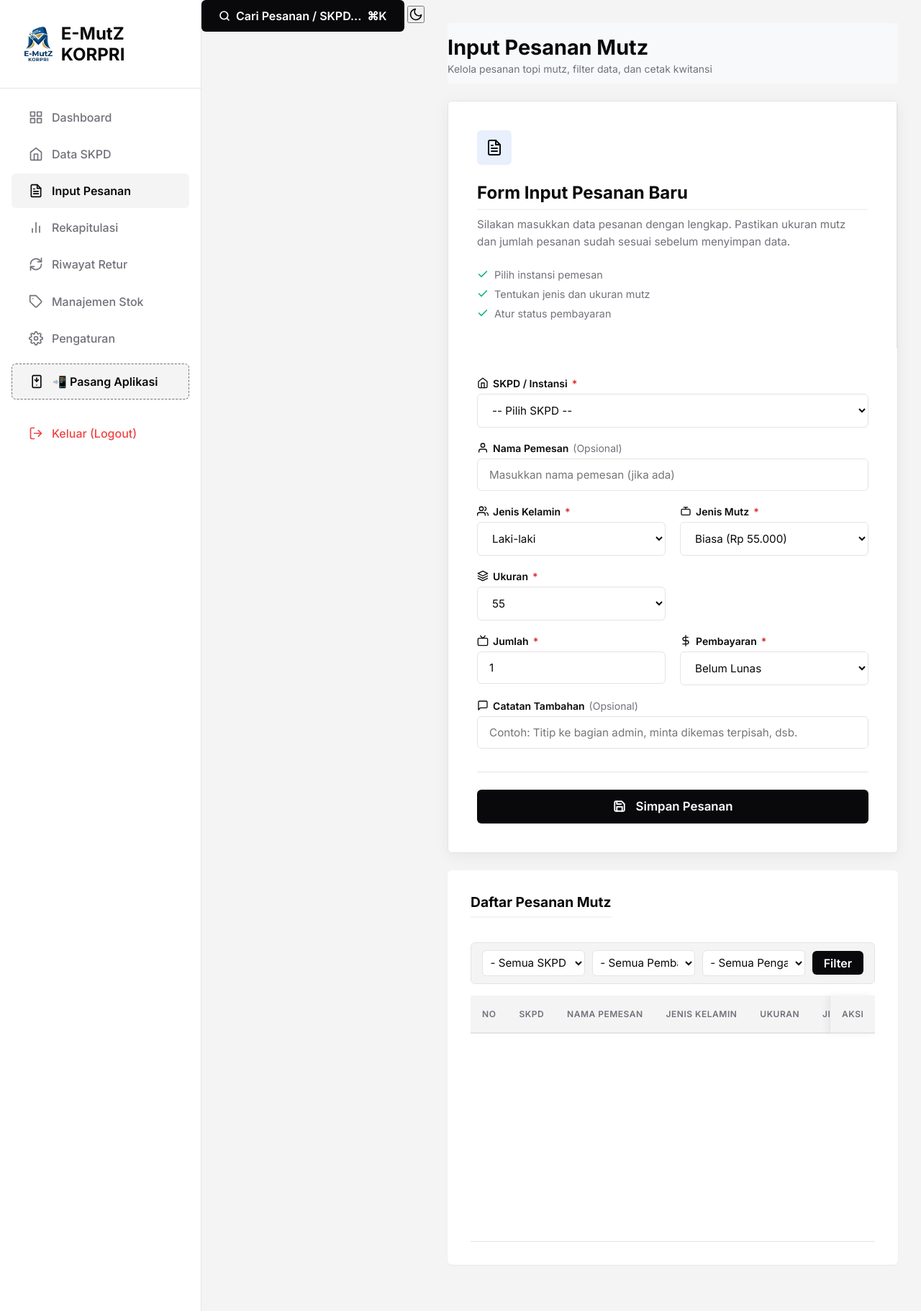
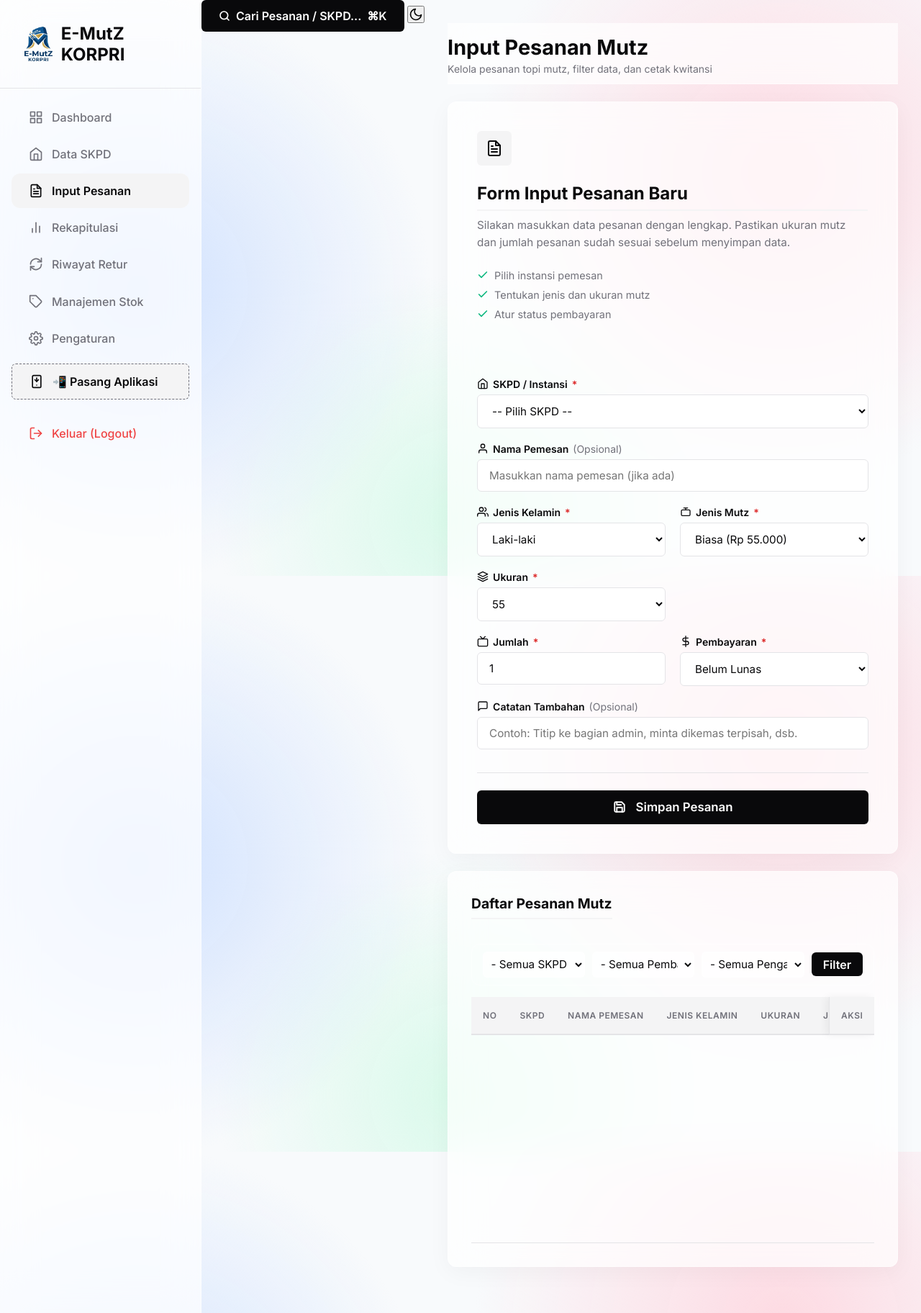
Before and after one commit to kyraaa-dev/aplikasi-rekap-pemesanan, a PHP site: page /pesanan.php in a window 1280 px wide. Shown: the whole page at 72% size. Run offline with PHP 8.4, Linux system fonts and the light colour scheme; the visitor is signed in with stand-in values (Sample User, id 1); data that the repository does not hold is empty; some libraries are stand-ins or nearby versions.

Commit message:
UI: Premium Glassmorphism Redesign

```diff
--- a/assets/css/app.css
+++ b/assets/css/app.css
@@ -13,7 +13,12 @@
     --danger: #EF4444;
     --shadow: 0 1px 2px 0 rgba(0, 0, 0, 0.05);
     --shadow-lg: 0 4px 6px -1px rgba(0, 0, 0, 0.05), 0 2px 4px -2px rgba(0, 0, 0, 0.05);
-    --border-radius: 6px;
+    --border-radius: 12px; /* Smoother for glass */
+
+    /* Glassmorphism Variables */
+    --glass-bg: rgba(255, 255, 255, 0.7);
+    --glass-border: rgba(255, 255, 255, 0.5);
+    --glass-shadow: 0 8px 32px 0 rgba(0, 0, 0, 0.04);
 }
 
 [data-theme="dark"] {
@@ -26,6 +31,11 @@
     --white: #09090B;
     --gray: #A1A1AA;
     --gray-light: #27272A;
+
+    /* Glassmorphism Variables Dark */
+    --glass-bg: rgba(9, 9, 11, 0.65);
+    --glass-border: rgba(255, 255, 255, 0.08);
+    --glass-shadow: 0 8px 32px 0 rgba(0, 0, 0, 0.4);
 }
 
 [data-theme="dark"] .brand img {
@@ -43,17 +53,32 @@
 }
 
 body {
-    background-color: var(--light);
+    background-color: #F8FAFC;
+    background-image:
+        radial-gradient(circle at 15% 50%, rgba(200, 220, 255, 0.8), transparent 35%),
+        radial-gradient(circle at 85% 30%, rgba(255, 210, 220, 0.8), transparent 35%),
+        radial-gradient(circle at 50% 90%, rgba(210, 250, 230, 0.8), transparent 35%);
+    background-attachment: fixed;
     color: var(--dark);
     display: flex;
     min-height: 100vh;
 }
 
+[data-theme="dark"] body {
+    background-color: #09090B;
+    background-image:
+        radial-gradient(circle at 15% 50%, rgba(30, 40, 80, 0.8), transparent 35%),
+        radial-gradient(circle at 85% 30%, rgba(60, 20, 50, 0.8), transparent 35%),
+        radial-gradient(circle at 50% 90%, rgba(10, 40, 40, 0.8), transparent 35%);
+}
+
 /* Sidebar */
 .sidebar {
     width: 280px;
-    background-color: var(--white);
-    border-right: 1px solid var(--gray-light);
+    background-color: var(--glass-bg);
+    backdrop-filter: blur(24px);
+    -webkit-backdrop-filter: blur(24px);
+    border-right: 1px solid var(--glass-border);
     padding: 2rem 0;
     display: flex;
     flex-direction: column;
@@ -119,15 +144,16 @@ body {
     top: -2rem;
     padding-top: 1rem;
     padding-bottom: 0.75rem;
-    background: rgba(248, 249, 250, 0.92);
-    backdrop-filter: blur(12px);
-    -webkit-backdrop-filter: blur(12px);
+    background: var(--glass-bg);
+    backdrop-filter: blur(24px);
+    -webkit-backdrop-filter: blur(24px);
+    border-bottom: 1px solid var(--glass-border);
     z-index: 90;
     transition: background-color 0.2s;
 }
 
 [data-theme="dark"] .header {
-    background: rgba(15, 23, 42, 0.92);
+    background: var(--glass-bg);
 }
 
 h1 {
@@ -144,11 +170,13 @@ h1 {
 }
 
 .card {
-    background-color: var(--white);
+    background-color: var(--glass-bg);
+    backdrop-filter: blur(24px);
+    -webkit-backdrop-filter: blur(24px);
     padding: 1.5rem;
     border-radius: var(--border-radius);
-    border: 1px solid var(--gray-light);
-    box-shadow: var(--shadow);
+    border: 1px solid var(--glass-border);
+    box-shadow: var(--glass-shadow);
     display: flex;
     flex-direction: column;
 }
@@ -171,10 +199,13 @@ h1 {
 
 /* Forms & Tables */
 .panel {
-    background-color: var(--white);
+    background-color: var(--glass-bg);
+    backdrop-filter: blur(24px);
+    -webkit-backdrop-filter: blur(24px);
     padding: 2rem;
     border-radius: var(--border-radius);
-    box-shadow: var(--shadow);
+    border: 1px solid var(--glass-border);
+    box-shadow: var(--glass-shadow);
     margin-bottom: 2rem;
 }
 
--- a/index.php
+++ b/index.php
@@ -218,9 +218,9 @@ if ($q_all_orders) {
                 <h3>Total Pesanan Mutz Perempuan</h3>
                 <div class="value count-up" data-target="<?= (int)$t_p ?>"><?= number_format((int)$t_p, 0, ',', '.') ?></div>
             </div>
-            <div class="card fade-up delay-4" style="background: var(--dark); color: var(--light); border: 1px solid var(--dark);">
-                <h3 style="color: var(--light); opacity: 0.9;">Total Keseluruhan (Pcs)</h3>
-                <div class="value count-up" data-target="<?= (int)$t_all ?>" style="color: var(--light);"><?= number_format((int)$t_all, 0, ',', '.') ?></div>
+            <div class="card fade-up delay-4">
+                <h3>Total Keseluruhan (Pcs)</h3>
+                <div class="value count-up" data-target="<?= (int)$t_all ?>"><?= number_format((int)$t_all, 0, ',', '.') ?></div>
             </div>
             <div class="card fade-up delay-5">
                 <h3>Total Tagihan (Rp)</h3>
--- a/pesanan.php
+++ b/pesanan.php
@@ -164,11 +164,11 @@ $pesanans = $conn->query("
         </div>
 
 
-        <div class="panel" style="margin: 1.5rem 0; padding: 0; border-radius: 6px; background: var(--white); box-shadow: 0 4px 20px rgba(0,0,0,0.06); border: 1px solid var(--gray-light); overflow: hidden;">
+        <div class="panel" style="margin: 1.5rem 0; padding: 0; overflow: hidden;">
             <div style="display: flex; flex-wrap: wrap;">
                 <!-- Kiri: Deskripsi & Instruksi -->
-                <div style="flex: 1; min-width: 300px; padding: 2.5rem; background: var(--white); border-right: 1px solid var(--gray-light);">
-                    <div style="display: inline-flex; align-items: center; justify-content: center; width: 48px; height: 48px; border-radius: 6px; background: rgba(37, 99, 235, 0.1); color: var(--primary); margin-bottom: 1.5rem;">
+                <div style="flex: 1.5; min-width: 350px; padding: 2.5rem; border-right: 1px solid var(--glass-border);">
+                    <div style="display: inline-flex; align-items: center; justify-content: center; width: 48px; height: 48px; border-radius: 6px; background: var(--light); color: var(--primary); margin-bottom: 1.5rem;">
                         <svg xmlns="http://www.w3.org/2000/svg" width="24" height="24" viewBox="0 0 24 24" fill="none" stroke="currentColor" stroke-width="2" stroke-linecap="round" stroke-linejoin="round"><path d="M14 2H6a2 2 0 0 0-2 2v16a2 2 0 0 0 2 2h12a2 2 0 0 0 2-2V8z"></path><polyline points="14 2 14 8 20 8"></polyline><line x1="16" y1="13" x2="8" y2="13"></line><line x1="16" y1="17" x2="8" y2="17"></line><polyline points="10 9 9 9 8 9"></polyline></svg>
                     </div>
                     <h2 style="margin: 0 0 0.5rem 0; font-size: 1.5rem; font-weight: 700; color: var(--dark);">Form Input Pesanan Baru</h2>
@@ -296,8 +296,8 @@ $pesanans = $conn->query("
         <div class="panel">
             <div class="flex justify-between items-center mb-4" style="flex-wrap: wrap; gap: 10px;">
                 <h2>Daftar Pesanan Mutz</h2>
-                <form method="GET" action="pesanan.php" style="display: flex; gap: 10px; align-items: center; background: var(--light, #F9FAFB); padding: 10px 15px; border-radius: 6px; border: 1px solid var(--gray-light, #E5E7EB);">
-                    <select name="filter_skpd" style="padding: 0.4rem; border-radius: 6px; border: 1px solid var(--gray-light, #d1d5db); outline: none; background: var(--white); color: var(--dark);">
+                <form method="GET" action="pesanan.php" style="display: flex; gap: 10px; align-items: center; background: transparent; padding: 10px 15px; border-radius: 12px; border: 1px solid var(--glass-border);">
+                    <select name="filter_skpd" style="padding: 0.4rem; border-radius: 6px; border: 1px solid var(--glass-border); outline: none; background: var(--glass-bg); color: var(--dark);">
                         <option value="0">- Semua SKPD -</option>
                         <?php
                         // Reset pointer SKPD for filter dropdown
@@ -307,12 +307,12 @@ $pesanans = $conn->query("
                             <option value="<?= $s['id'] ?>" <?= $filter_skpd == $s['id'] ? 'selected' : '' ?>><?= htmlspecialchars($s['nama_skpd']) ?></option>
                         <?php endwhile; ?>
                     </select>
-                    <select name="filter_status" style="padding: 0.4rem; border-radius: 6px; border: 1px solid var(--gray-light, #d1d5db); outline: none; background: var(--white); color: var(--dark);">
+                    <select name="filter_status" style="padding: 0.4rem; border-radius: 6px; border: 1px solid var(--glass-border); outline: none; background: var(--glass-bg); color: var(--dark);">
                         <option value="">- Semua Pembayaran -</option>
                         <option value="Lunas" <?= $filter_status == 'Lunas' ? 'selected' : '' ?>>Lunas</option>
                         <option value="Belum Lunas" <?= $filter_status == 'Belum Lunas' ? 'selected' : '' ?>>Belum Lunas</option>
                     </select>
-                    <select name="filter_ambil" style="padding: 0.4rem; border-radius: 6px; border: 1px solid var(--gray-light, #d1d5db); outline: none; background: var(--white); color: var(--dark);">
+                    <select name="filter_ambil" style="padding: 0.4rem; border-radius: 6px; border: 1px solid var(--glass-border); outline: none; background: var(--glass-bg); color: var(--dark);">
                         <option value="">- Semua Pengambilan -</option>
                         <option value="Menunggu Diproses" <?= $filter_ambil == 'Menunggu Diproses' ? 'selected' : '' ?>>Menunggu Diproses</option>
                         <option value="Sedang Dibuat" <?= $filter_ambil == 'Sedang Dibuat' ? 'selected' : '' ?>>Sedang Dibuat</option>
--- a/sidebar.php
+++ b/sidebar.php
@@ -41,14 +41,16 @@
 .spotlight-dialog {
     width: 100% !important;
     max-width: 660px !important;
-    background: #FFFFFF !important;
-    border-radius: 6px !important;
-    box-shadow: 0 25px 50px -12px rgba(0, 0, 0, 0.35), 0 0 0 1px rgba(255, 255, 255, 0.1) !important;
+    background: var(--glass-bg) !important;
+    backdrop-filter: blur(24px) !important;
+    -webkit-backdrop-filter: blur(24px) !important;
+    border-radius: 16px !important;
+    box-shadow: var(--glass-shadow) !important;
     overflow: hidden !important;
     display: flex !important;
     flex-direction: column !important;
     max-height: 80vh !important;
-    border: 1px solid #E5E7EB !important;
+    border: 1px solid var(--glass-border) !important;
     animation: spotlightPop 0.2s cubic-bezier(0.16, 1, 0.3, 1) !important;
 }
 @keyframes spotlightPop {
@@ -56,8 +58,8 @@
     to { opacity: 1; transform: scale(1) translateY(0); }
 }
 [data-theme="dark"] .spotlight-dialog {
-    background: #1E293B !important;
-    border-color: #334155 !important;
+    background: var(--glass-bg) !important;
+    border-color: var(--glass-border) !important;
 }
 .spotlight-header {
     display: flex !important;
--- a/stok.php
+++ b/stok.php
@@ -78,15 +78,15 @@ $tot_p = $q_tot_p->fetch_assoc()['tot'] ?? 0;
 
         <div class="panel">
             <div style="display: flex; gap: 15px; margin-bottom: 20px;">
-                <div style="flex: 1; background: var(--white); border: 1px solid var(--gray-light); padding: 15px; border-radius: 6px; border-left: 4px solid #2563EB;">
+                <div style="flex: 1; background: transparent; border: 1px solid var(--glass-border); padding: 15px; border-radius: 6px; border-left: 4px solid #2563EB;">
                     <h3 style="margin: 0 0 5px 0; font-size: 0.95rem; color: var(--gray);">Total Stok Laki-laki</h3>
                     <div style="font-size: 1.5rem; font-weight: 700; color: var(--dark);"><?= number_format($tot_l) ?> <span style="font-size: 1rem; font-weight: 400;">Pcs</span></div>
                 </div>
-                <div style="flex: 1; background: var(--white); border: 1px solid var(--gray-light); padding: 15px; border-radius: 6px; border-left: 4px solid #EC4899;">
+                <div style="flex: 1; background: transparent; border: 1px solid var(--glass-border); padding: 15px; border-radius: 6px; border-left: 4px solid #EC4899;">
                     <h3 style="margin: 0 0 5px 0; font-size: 0.95rem; color: var(--gray);">Total Stok Perempuan</h3>
                     <div style="font-size: 1.5rem; font-weight: 700; color: var(--dark);"><?= number_format($tot_p) ?> <span style="font-size: 1rem; font-weight: 400;">Pcs</span></div>
                 </div>
-                <div style="flex: 1; background: var(--white); border: 1px solid var(--gray-light); padding: 15px; border-radius: 6px; border-left: 4px solid #10B981;">
+                <div style="flex: 1; background: transparent; border: 1px solid var(--glass-border); padding: 15px; border-radius: 6px; border-left: 4px solid #10B981;">
                     <h3 style="margin: 0 0 5px 0; font-size: 0.95rem; color: var(--gray);">Total Keseluruhan</h3>
                     <div style="font-size: 1.5rem; font-weight: 700; color: var(--dark);"><?= number_format($tot_l + $tot_p) ?> <span style="font-size: 1rem; font-weight: 400;">Pcs</span></div>
                 </div>
```
Also changed, not shown: login.php (+6 -10 lines).
